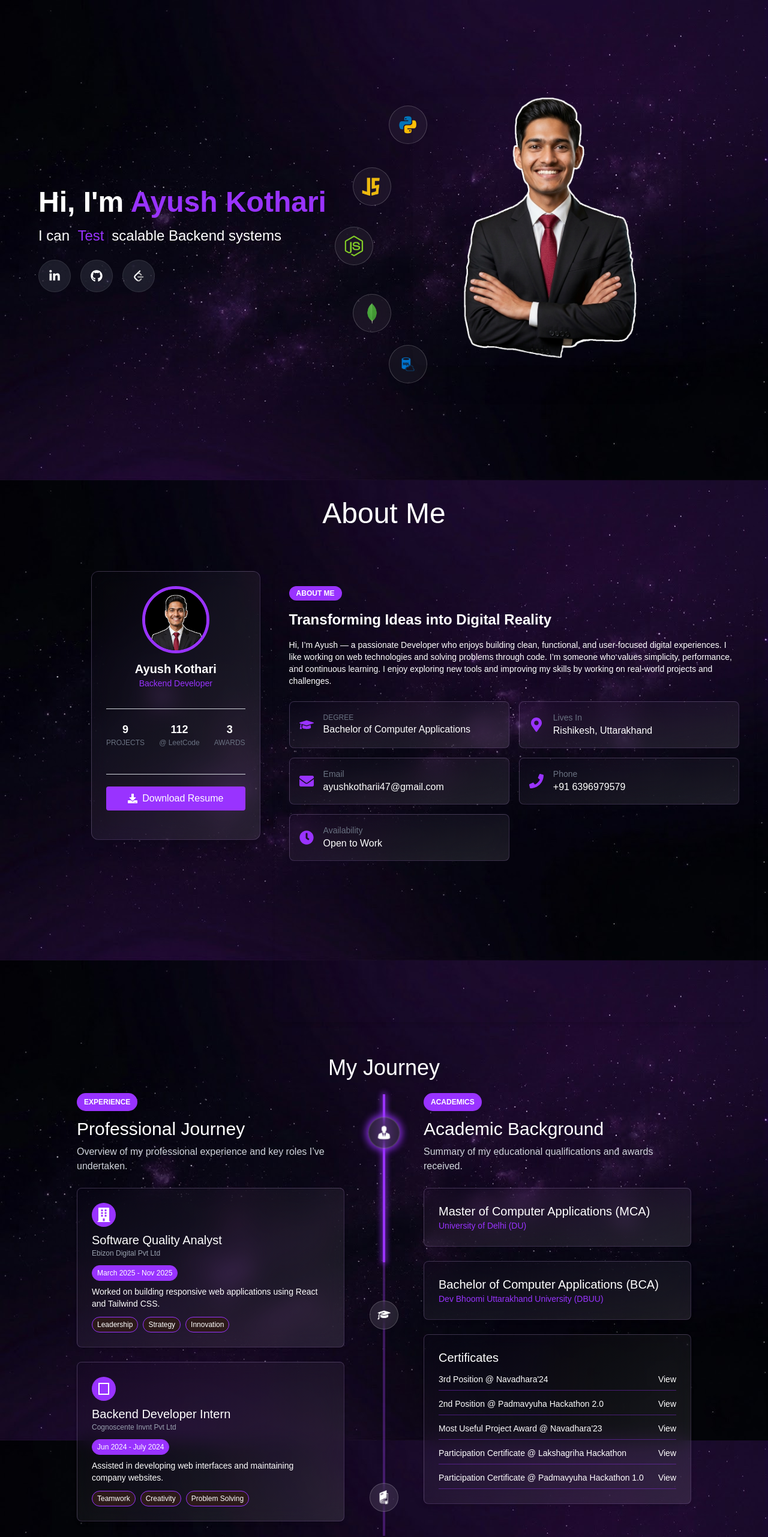
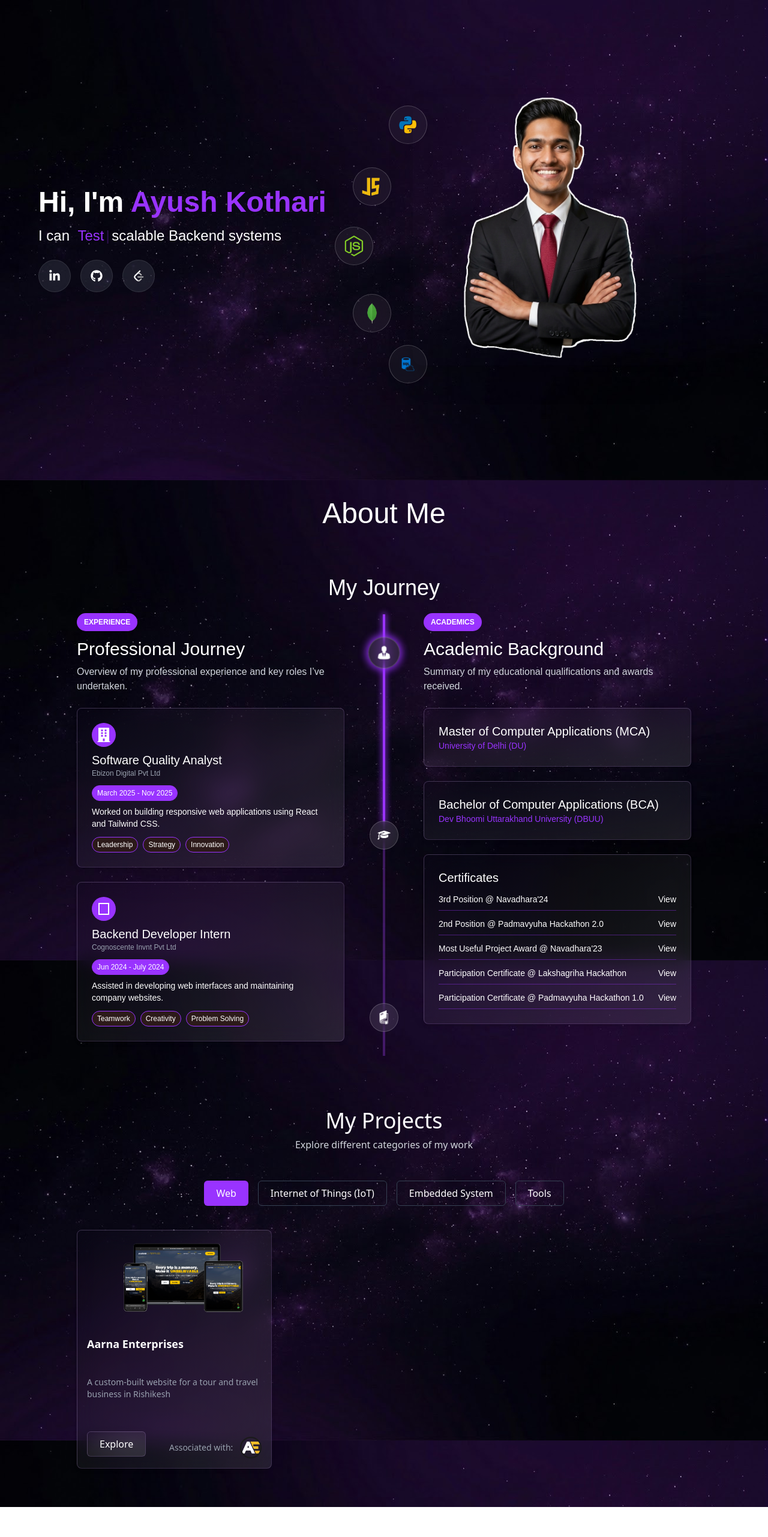
Before and after one commit to Ayushkothari47/My-Portfolio, a React (Vite) app: page / in a window 1280 px wide. Shown: the top 2562 px of the page at 60% size. After the commit the page ends 2512 px from the top, so only its background shows below. Built offline with nearby package versions, Linux system fonts and the light colour scheme.

Commit message:
Navbar Portfolio tag removed

```diff
--- a/src/components/Navbar.jsx
+++ b/src/components/Navbar.jsx
@@ -8,7 +8,15 @@ function Navbar() {
 
   const timeoutRef = useRef(null);
 
-  const navItems = ["Home", "About", "Journey", "Services", "Portfolio"];
+  const navItems = ["Home", "About", "Journey", "Projects"];
+
+  // Add this helper function inside your Navbar component
+  const scrollToSection = (id) => {
+    const element = document.getElementById(id.toLowerCase());
+    if (element) {
+      element.scrollIntoView({ behavior: "smooth" });
+    }
+  };
 
   // Reset hide timer (2 seconds)
   const resetTimer = () => {
@@ -64,7 +72,10 @@ function Navbar() {
             {navItems.map((item) => (
               <div
                 key={item}
-                onClick={() => setActive(item)}
+                onClick={() => {
+                  setActive(item);
+                  scrollToSection(item);
+                }}
                 className={`cursor-pointer transition-all duration-300
                 transform skew-x-[-20deg]
                 bg-gradient-to-br from-purple-500/10 to-white/10 backdrop-blur-lg
@@ -75,9 +86,8 @@ function Navbar() {
               >
                 <span
                   className={`block transform skew-x-[20deg]
-                  ${
-                    active === item ? "text-[#cc99ff]" : "text-gray-300"
-                  }
+                  ${active === item ? "text-[#cc99ff]" : "text-gray-300"
+                    }
                   hover:text-white`}
                 >
                   {item}
@@ -118,15 +128,15 @@ function Navbar() {
               key={item}
               onClick={() => {
                 setActive(item);
-                setOpen(false);
+                scrollToSection(item);
+                setOpen(false); // Close mobile menu
               }}
               className={`cursor-pointer px-4 py-2 rounded-full text-center transition-all duration-300
               bg-gradient-to-br from-purple-500/10 to-white/10 backdrop-blur-lg
               border border-purple-400/30
               shadow-[0_0_10px_rgba(168,85,247,0.4)]
-              ${
-                active === item ? "text-[#cc99ff]" : "text-white"
-              }
+              ${active === item ? "text-[#cc99ff]" : "text-white"
+                }
               hover:shadow-[0_0_18px_rgba(168,85,247,0.7)]`}
             >
               {item}
--- a/src/pages/HomePage.jsx
+++ b/src/pages/HomePage.jsx
@@ -24,12 +24,21 @@ function HomePage() {
       {/* 2. Your Content stays in front */}
       <div className="relative z-10">
         <Navbar />
-        <HeroSection />
 
-        <Reveal><About /></Reveal>
-        <Reveal><Portfolio /></Reveal>
-        <Reveal><Resume /></Reveal>
-        <Reveal><Project /></Reveal>
+        {/* Add IDs to your sections or wrappers */}
+        <div id="home"><HeroSection /></div>
+
+        <Reveal>
+          <div id="about"><About /></div>
+        </Reveal>
+
+        <Reveal>
+          <div id="journey"><Resume /></div>
+        </Reveal>
+
+        <Reveal>
+          <div id="projects"><Project /></div>
+        </Reveal>
       </div>
     </div>
   )
```
